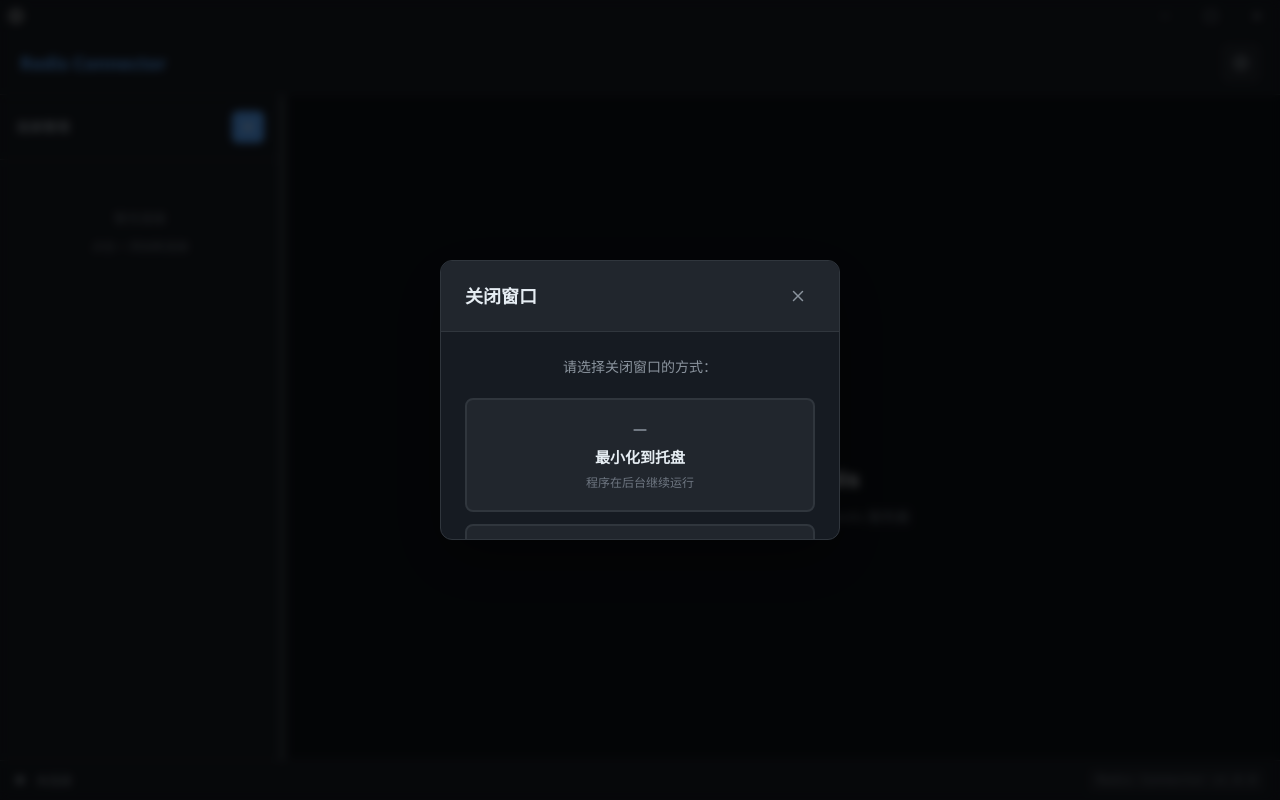
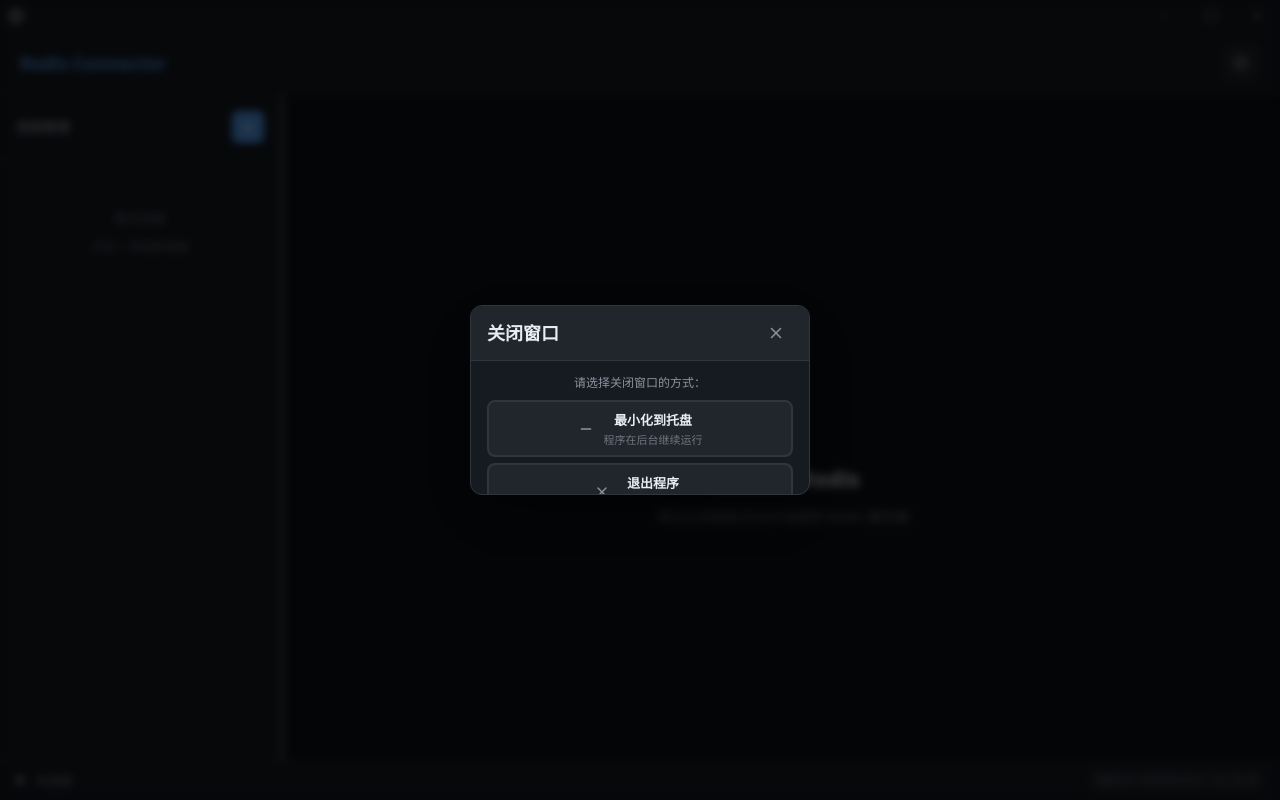
Before and after one commit to kk1181958464/Redis-Connector, a React (Vite) app: page / in a window 1280 px wide. Both pictures are taken after a click on the button 1257 px from the left and 16 px from the top of the page. Built offline with nearby package versions, Linux system fonts and the light colour scheme.

Commit message:
fix: shrink close-confirm modal to prevent scrolling

```diff
--- a/src/components/TitleBar.css
+++ b/src/components/TitleBar.css
@@ -93,30 +93,34 @@
   padding: 0;
 }
 
+.close-confirm-modal .modal-header-base {
+  padding: 10px 16px;
+}
+
 .close-confirm-content {
-  padding: 24px;
+  padding: 12px 16px;
 }
 
 .close-confirm-message {
-  font-size: 14px;
+  font-size: 12px;
   color: var(--text-secondary);
-  margin: 0 0 20px 0;
+  margin: 0 0 8px 0;
   text-align: center;
 }
 
 .close-confirm-options {
   display: flex;
   flex-direction: column;
-  gap: 12px;
-  margin-bottom: 20px;
+  gap: 6px;
+  margin-bottom: 8px;
 }
 
 .close-option-btn {
   display: flex;
-  flex-direction: column;
+  flex-direction: row;
   align-items: center;
-  gap: 6px;
-  padding: 20px;
+  gap: 10px;
+  padding: 8px 12px;
   background: var(--bg-tertiary);
   border: 2px solid var(--border);
   border-radius: var(--radius-lg);
@@ -138,14 +142,20 @@
   background: var(--error-muted);
 }
 
+.close-option-btn .option-text {
+  display: flex;
+  flex-direction: column;
+  gap: 2px;
+}
+
 .close-option-btn .option-label {
-  font-size: 15px;
+  font-size: 13px;
   font-weight: 600;
   color: var(--text-primary);
 }
 
 .close-option-btn .option-desc {
-  font-size: 12px;
+  font-size: 11px;
   color: var(--text-muted);
 }
 
--- a/src/components/TitleBar.tsx
+++ b/src/components/TitleBar.tsx
@@ -150,10 +150,10 @@ export function TitleBar() {
         isOpen={showCloseModal}
         onClose={() => setShowCloseModal(false)}
         title={isZh ? '关闭窗口' : 'Close Window'}
-        width={400}
-        height={280}
-        minWidth={350}
-        minHeight={250}
+        width={340}
+        height={190}
+        minWidth={280}
+        minHeight={160}
         className="close-confirm-modal"
         storageKey="close-confirm"
       >
@@ -167,18 +167,22 @@ export function TitleBar() {
               className="close-option-btn minimize"
               onClick={() => handleCloseChoice('minimize')}
             >
-              <Minus size={20} />
-              <span className="option-label">{isZh ? '最小化到托盘' : 'Minimize to Tray'}</span>
-              <span className="option-desc">{isZh ? '程序在后台继续运行' : 'App keeps running in background'}</span>
+              <Minus size={16} />
+              <div className="option-text">
+                <span className="option-label">{isZh ? '最小化到托盘' : 'Minimize to Tray'}</span>
+                <span className="option-desc">{isZh ? '程序在后台继续运行' : 'App keeps running in background'}</span>
+              </div>
             </button>
 
             <button
               className="close-option-btn quit"
               onClick={() => handleCloseChoice('quit')}
             >
-              <X size={20} />
-              <span className="option-label">{isZh ? '退出程序' : 'Quit Application'}</span>
-              <span className="option-desc">{isZh ? '完全关闭程序' : 'Close the app completely'}</span>
+              <X size={16} />
+              <div className="option-text">
+                <span className="option-label">{isZh ? '退出程序' : 'Quit Application'}</span>
+                <span className="option-desc">{isZh ? '完全关闭程序' : 'Close the app completely'}</span>
+              </div>
             </button>
           </div>
 
```
